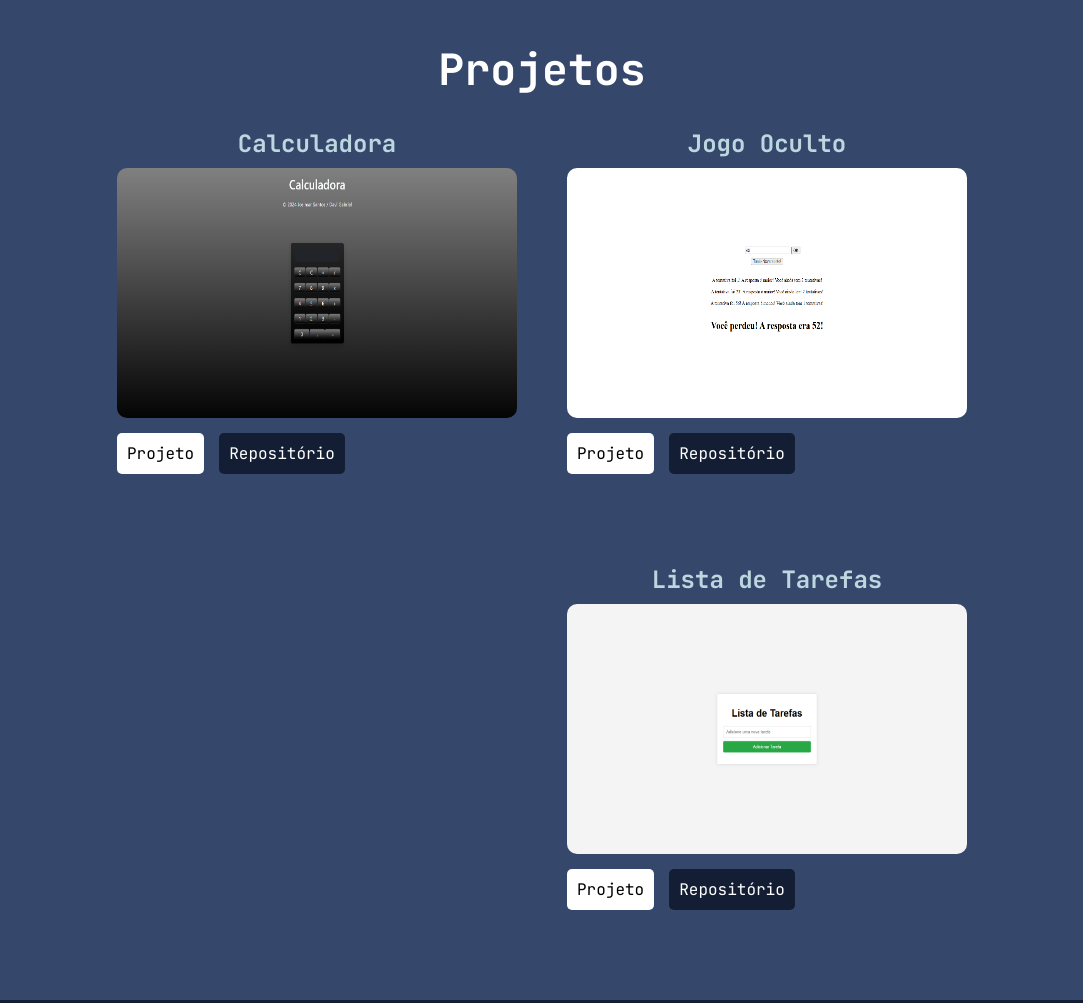
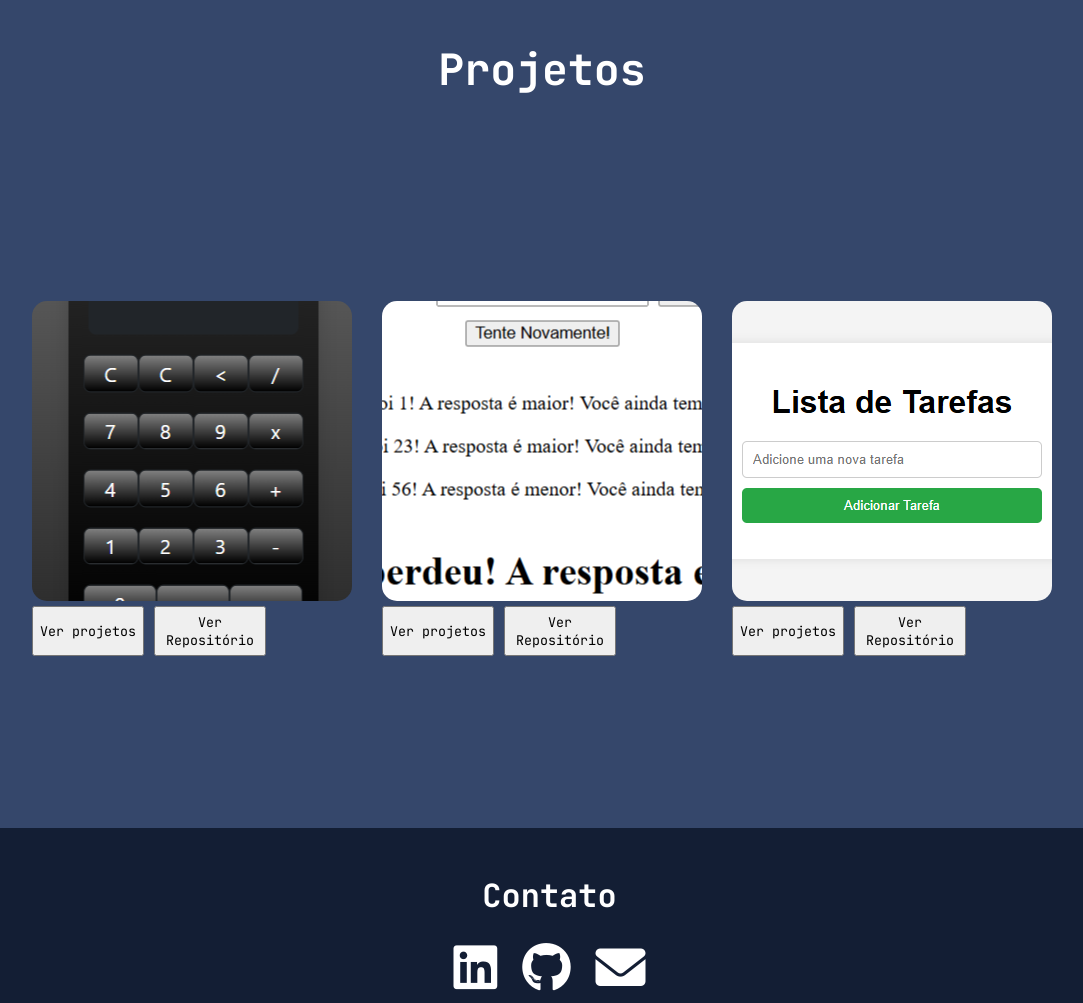
Before and after one commit to DaviGabrielMota/Portfolio, a plain HTML site: page index.html in a window 1280 px wide. Shown: the part 840-1843 px from the top of the page, without its empty margins (98-1181 px from the left). Drawn offline with nearby package versions, Linux system fonts and the light colour scheme.

Commit message:
Update projetos

```diff
--- a/index.html
+++ b/index.html
@@ -45,30 +45,30 @@
             </section>
             </div>
             <h1 class="h1projetos" style="color: white; text-align: center; margin-bottom: 30px; margin-top: 150px;">Projetos</h1>
-            <section class="projetos" >
+            <section class="container_projetos" >
+                <div class="container1">
+                    <div class="projeto1">
 
-                <div>
-                    <h1 class="titulo_projeto1" align="center">Calculadora</h1>
-                    <img  src="img/projeto.png" alt="">
-                    <div class="containerbotao">
-                        <div class="botao"><a href="https://davigabrielmota.github.io/Calculadora/">Projeto</a></div>
-                        <div id="botao2" class="botao"><a href="https://github.com/DaviGabrielMota/Calculadora">Repositório</a></div>
+                    </div>
+                    <div class="botao">
+                        <button>Ver projetos</button>
+                        <button>Ver Repositório</button>
                     </div>
                 </div>
-
-                <div>
-                    <h1 class="titulo_jogo" align="center">Jogo Oculto</h1>
-                    <img src="img/projeto 2.png" alt="">
-                    <div class="containerbotao">
-                        <div class="botao"><a href="https://davigabrielmota.github.io/Jogo_Oculto/">Projeto</a></div>
-                        <div id="botao2" class="botao"><a href="https://github.com/DaviGabrielMota/Jogo_Oculto">Repositório</a></div>
+                <div class="conatiner2">
+                    <div class="projeto2">
                     </div>
-                <div>
-                    <h1 class="titulo_lista" align="center">Lista de Tarefas</h1>
-                    <img src="../Portfolio/img/Screenshot_1.png" alt="">
-                    <div class="containerbotao">
-                        <div class="botao"><a href="https://davigabrielmota.github.io/Lista_de_Tarefas/">Projeto</a></div>
-                        <div id="botao2" class="botao"><a href="https://github.com/DaviGabrielMota/Lista_de_Tarefas">Repositório</a></div>
+                    <div class="botao">
+                        <button>Ver projetos</button>
+                        <button>Ver Repositório</button>
+                    </div>
+                </div>
+                <div class="container3">
+                    <div class="projeto3">
+                    </div>
+                    <div class="botao">
+                        <button>Ver projetos</button>
+                        <button>Ver Repositório</button>
                     </div>
                 </div>
             </section>
--- a/style.css
+++ b/style.css
@@ -82,67 +82,47 @@ div.texto span{
 }
 
 /*projetos*/
-section.projetos {
-   display: flex;
-   justify-content: center;
-   flex-wrap: wrap;
-   gap: 50px;
+.container_projetos{
+    display: flex;
+    gap: 30px;
+    justify-content: center;
+    height: 700px;
+    align-items: center;
 }
-
-section.projetos img {
-    width: 350px;
-    height: 250px;
-    border-radius: 10px;
+.projeto1{
+    background-image: url(img/projeto.png);
+    background-position: center;
+    height: 300px;
+    width: 400px;
+    border-radius: 15px;
 }
-
-.titulo_projeto1 {
-    color: #BDD7E0;
-    height: 40px;
+.projeto2{
+    background-image: url(img/projeto\ 2.png);
+    background-position: center;
+    height: 300px;
+    width: 400px;
+    border-radius: 15px;
 }
-
-.titulo_jogo {
-    color: #BDD7E0;
-    height: 40px;
+.projeto3{
+    background-image: url(img/Screenshot_1.png);
+    background-position: center;
+    height: 300px;
+    width: 400px;
+    border-radius: 15px;
 }
-
-.titulo_lista {
-    color: #BDD7E0;
-    height: 40px;
+.botao{
+    margin-top: 5px;
+    display: flex;
+    gap: 10px;
 }
-
-.containerbotao{
-    display: flex;
-    gap: 15px;
+.botao button{
+    width: 35%;
+    padding: 5px;
 }
-
-.botao{
-    margin-top: 20px;
-    margin-bottom: 100px;
-}
-
-.botao a{
-    padding: 10px;
-    border-radius: 5px;
-    color: black;
-    background-color: rgb(255, 255, 255);
-    text-decoration: none;
-}
-
-#botao2 a{
-    background-color: #131E34;
+.botao button:hover{
+    background-color: #35476B;
     color: white;
 }
-
-.botao a:hover{
-    color: white;
-    background-color: black;
-}
-
-#botao2 a:hover{
-    background-color: white;
-    color: black;
-}
-
 /* Firefox (uncomment to work in Firefox, although other properties will not work!)  */
 /** {
   scrollbar-width: thin;
--- a/style/media.css
+++ b/style/media.css
@@ -10,7 +10,24 @@ Breakpoint: min-width: 1025px e max-width: 1440px
 Desktops Grandes (4K e telas maiores):
 Breakpoint: min-width: 1441px
 */
-
+@media screen and (min-width:200px) and (max-width:483px){
+    .container_projetos{
+        flex-direction: column;
+        height: 1000px;
+    }
+    .projeto1{
+        width: 320px;
+        height: 250px;
+    }
+    .projeto2{
+        width: 320px;
+        height: 250px;
+    }
+    .projeto3{
+        width: 320px;
+        height: 250px;
+    }
+}
 @media screen and (min-width:483px) and (max-width:767px){
     section.container{
         flex-wrap: wrap;
@@ -37,6 +54,10 @@ Breakpoint: min-width: 1441px
     }
     .h1projetos{
         font-size: 2.5em;
+    }
+    .container_projetos{
+        flex-direction: column;
+        height: 1200px;
     }
 }
 /*Tablet*/
@@ -67,10 +88,9 @@ Breakpoint: min-width: 1441px
     .h1projetos{
         font-size: 2.5em;
     }
-    section.projetos img {
-        width: 50vw;
-        height: 250px;
-        border-radius: 10px;
+    .container_projetos{
+        flex-direction: column;
+        height: 1200px;
     }
 }
 /*Desktop*/
@@ -101,10 +121,14 @@ Breakpoint: min-width: 1441px
     .h1projetos{
         font-size: 2.7em;
     }
-    section.projetos img {
-        width: 400px;
-        height: 250px;
-        border-radius: 10px;
+    .projeto1{
+        width: 320px;
+    }
+    .projeto2{
+        width: 320px;
+    }
+    .projeto3{
+        width: 320px;
     }
 }
 /*Telas Grandes*/
@@ -135,10 +159,6 @@ Breakpoint: min-width: 1441px
     .h1projetos{
         font-size: 2.9em;
     }
-    section.projetos img {
-        width: 450px;
-        height: 250px;
-        border-radius: 10px;
-    }
+
 
 }
```
